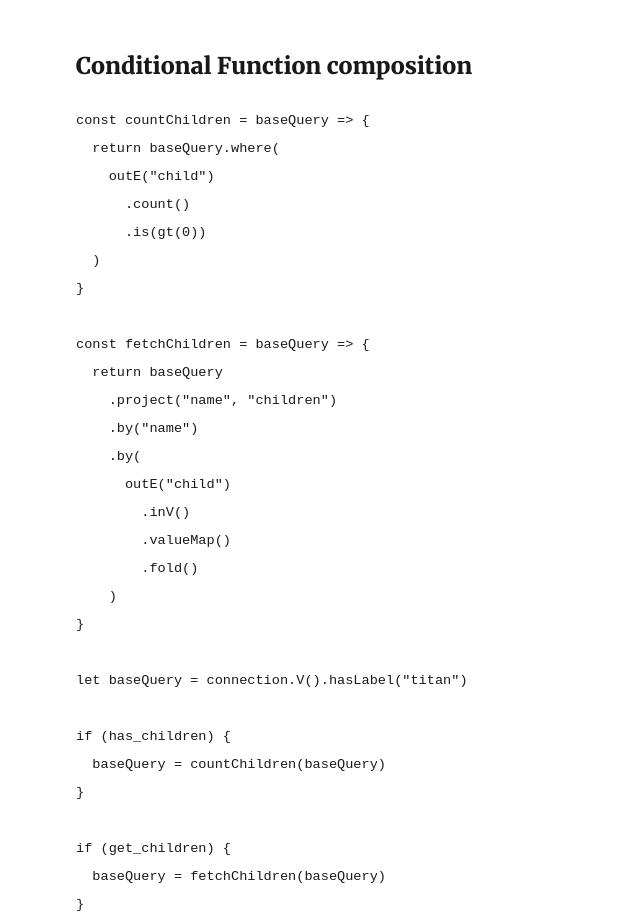
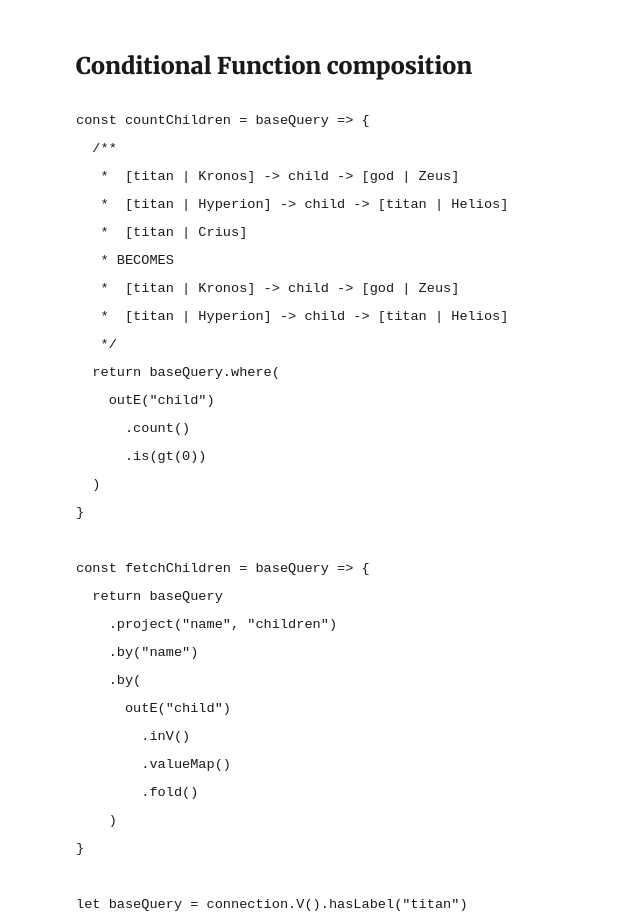
Before and after one commit to dbetteridge/dbetteridge.github.io, a Gatsby site: page /dont-feed-after-midnight/ in a window 1280 px wide. Shown: the part 1145-2058 px from the top of the page, without its empty margins (193-833 px from the left). Built offline with nearby package versions, Linux system fonts and the light colour scheme; Gatsby itself is replaced by a stand-in of ours; some packages are replaced by stand-ins of ours; code samples lack their colours; a small style sheet from the web is missing.

Commit message:
Add a filtering comment

````diff
--- a/content/blog/dont-feed-after-midnight/index.md
+++ b/content/blog/dont-feed-after-midnight/index.md
@@ -50,6 +50,14 @@ const { within } = gremlin.process.P
 
 ```javascript
 const countChildren = baseQuery => {
+  /**
+   *  [titan | Kronos] -> child -> [god | Zeus]
+   *  [titan | Hyperion] -> child -> [titan | Helios]
+   *  [titan | Crius]
+   * BECOMES
+   *  [titan | Kronos] -> child -> [god | Zeus]
+   *  [titan | Hyperion] -> child -> [titan | Helios]
+   */
   return baseQuery.where(
     outE("child")
       .count()
````
